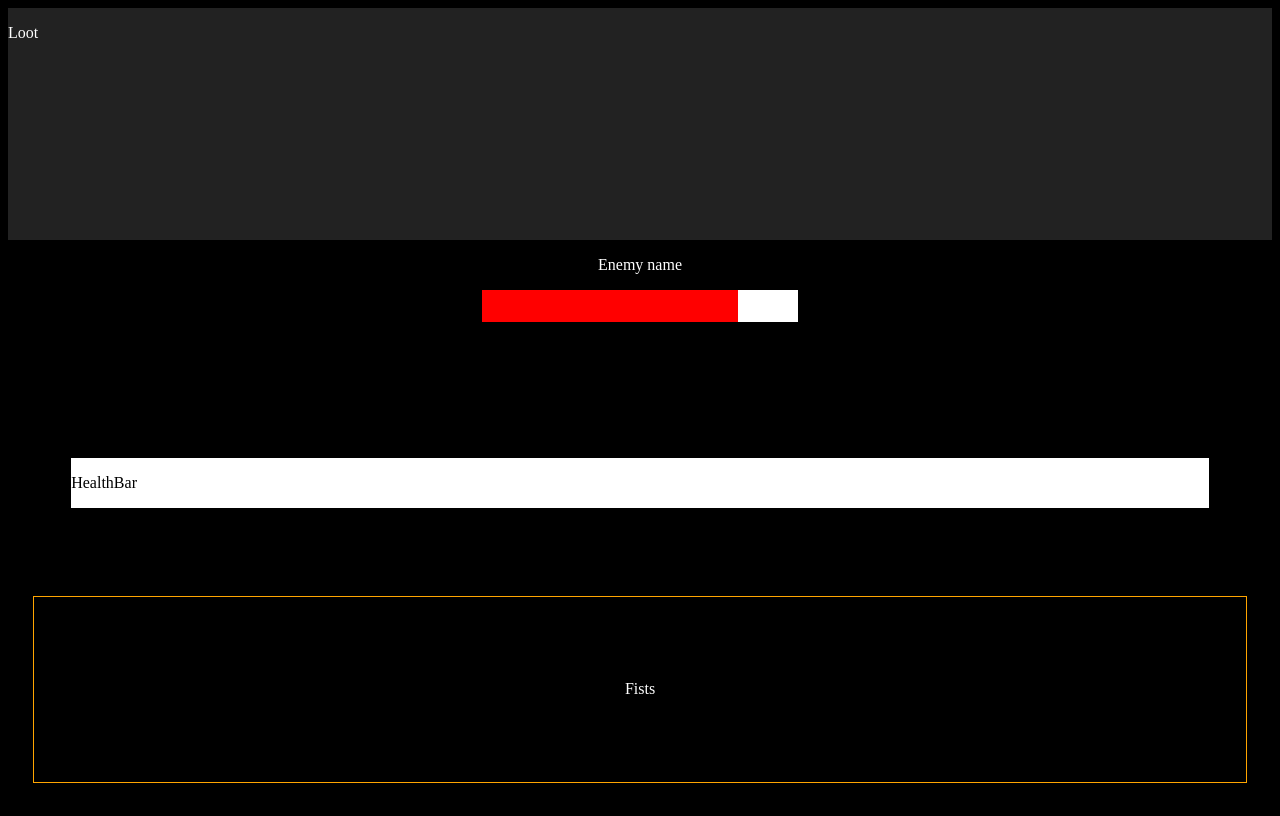
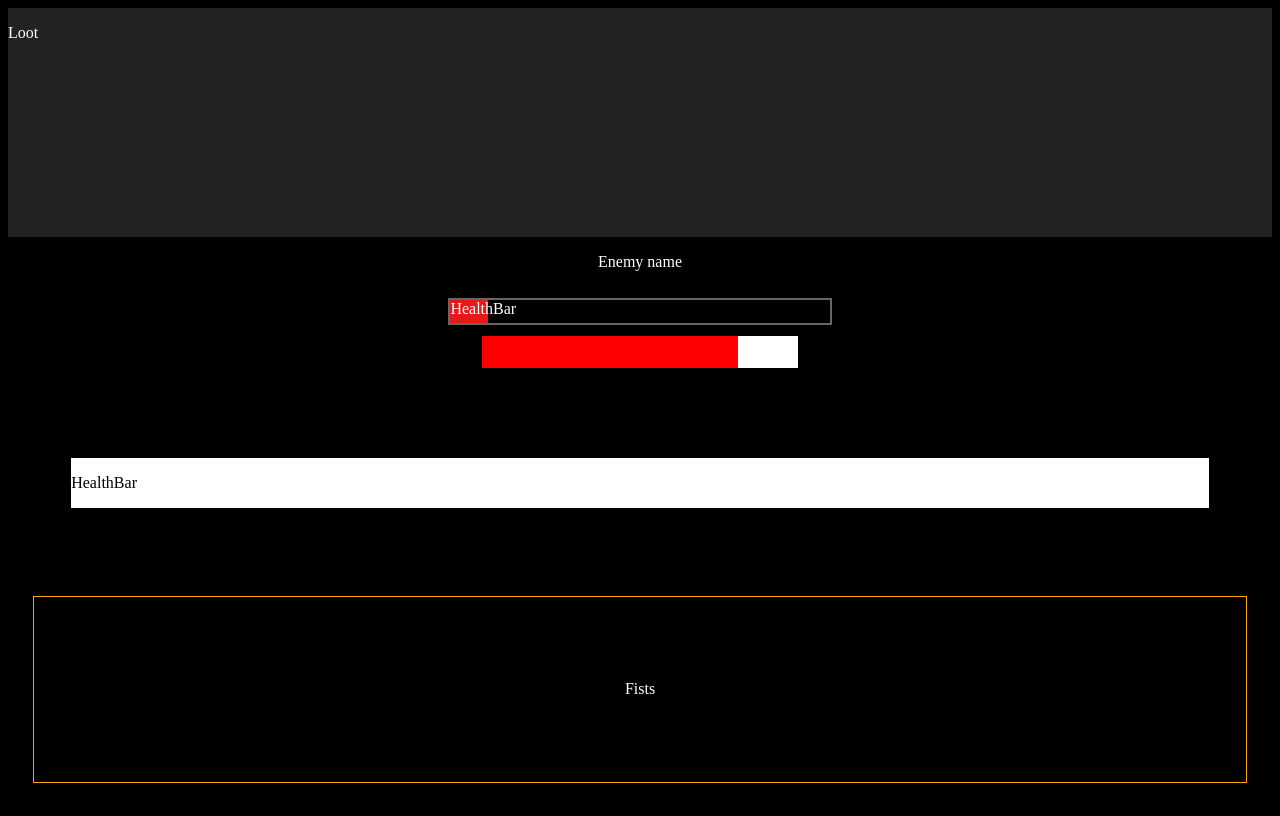
Before and after one commit to Argavyon/mechanical-automatrix, a React (Create React App) app: page / in a window 1280 px wide. Built offline with nearby package versions, Linux system fonts and the light colour scheme.

Commit message:
Added enemy health bar

```diff
--- a/src/components/combat/Enemy/Enemy.tsx
+++ b/src/components/combat/Enemy/Enemy.tsx
@@ -1,6 +1,7 @@
 import React from "react";
 import EnemyAttackBar from "./EnemyAttackBar";
 import "styles/combat/Enemy/Enemy.css";
+import EnemyHealth from "./EnemyHealth";
 
 type EnemyProps = { name: string };
 
@@ -8,6 +9,7 @@ const Enemy: React.FC<EnemyProps> = (props: EnemyProps) => {
   return (
     <div className="enemyContainer">
       <p className="text">{props.name}</p>
+      <EnemyHealth />
       <EnemyAttackBar attackTime={3} attackDamage={3} />
     </div>
   );
--- /dev/null
+++ b/src/components/combat/Enemy/EnemyHealth.tsx
@@ -0,0 +1,12 @@
+import React from "react";
+import "styles/combat/Enemy/EnemyHealth.css";
+
+const EnemyHealth: React.FC = () => {
+  return (
+    <div className="enemyHealthContainer">
+      <p className="innerHealthBar">HealthBar</p>
+    </div>
+  );
+};
+
+export default EnemyHealth;
--- /dev/null
+++ b/src/styles/combat/Enemy/EnemyHealth.css
@@ -0,0 +1,16 @@
+.enemyHealthContainer {
+  display: flex;
+  align-items: center;
+  align-self: center;
+  margin: 1% 0;
+  background-color: "black";
+  outline: #666 solid 2px;
+  height: 15%;
+  width: 30%;
+}
+
+.innerHealthBar {
+  background-color: rgb(231, 24, 24);
+  width: 10%;
+  height: 100%;
+}
```
